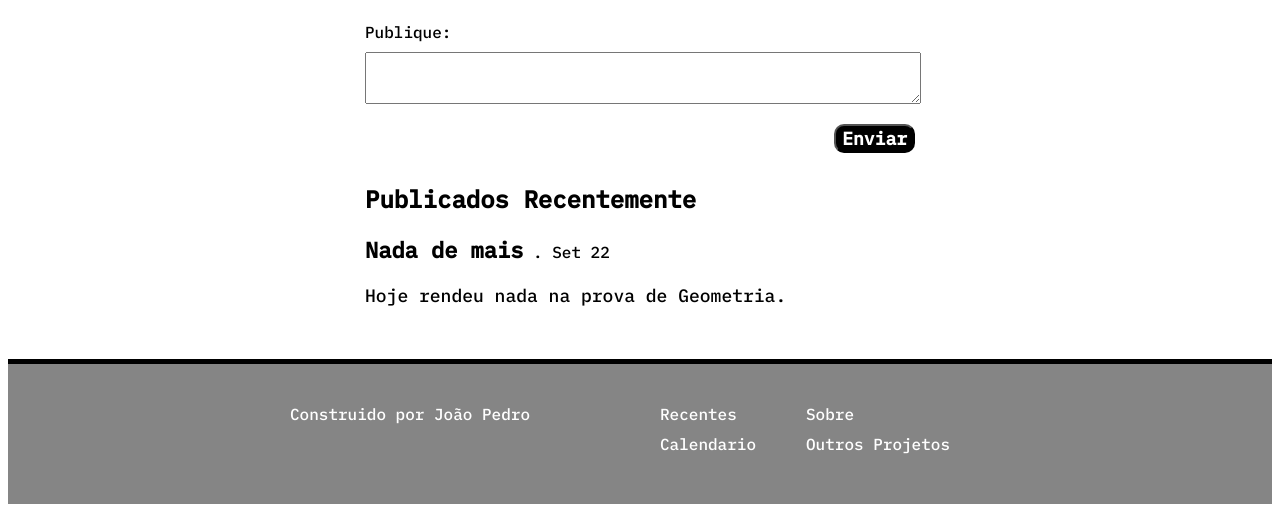
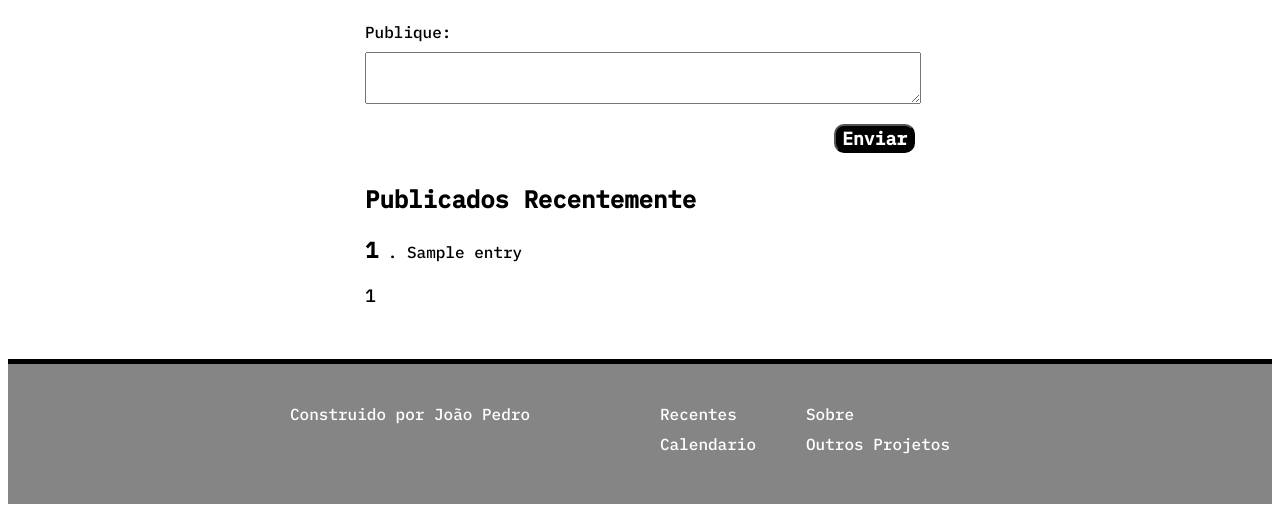
Before and after one commit to sherecks/MicroBlog, a Flask app: template templates/index.html in a window 1280 px wide. Shown: the part 265-773 px from the top of the page. Run offline with Flask 2, Linux system fonts and the light colour scheme; the template is opened without the code that fills it: most values are stand-ins (such as "Sample title", 1, 10 or a date in 2020).

Commit message:
Aplicando o Form no Flask

```diff
--- a/app.py
+++ b/app.py
@@ -1,8 +1,25 @@
-from flask import Flask, render_template
+import datetime
+from flask import Flask, render_template, request
 
 
 app = Flask(__name__)
 
-@app.route("/")
+entries = []
+
+@app.route("/", methods=["GET", "POST"])
 def home():
-    return render_template("index.html")
+    if request.method == "POST":
+        entry_exemplo = request.form.get("exemplo")
+        format_date = datetime.datetime.today().strftime("%d-%m-%y")
+        entries.append((entry_exemplo, format_date))
+
+    entries_with_date = [
+        (
+            entry[0],
+            entry[1],
+            datetime.datetime.strptime(entry[1], "%d-%m-%y").strftime("%b %d")
+        )
+        for entry in entries
+    ]
+
+    return render_template("index.html", entries=entries_with_date)
--- a/templates/index.html
+++ b/templates/index.html
@@ -23,9 +23,9 @@
     <main>
         <section>
             <h1>Postagens Diarías</h1>
-            <form action="/entry" method="post">
+            <form method="post">
                 <p class="input-form">
-                    <label class="label-form">Publique:</label>
+                    <label for="entry" class="label-form">Publique:</label>
                     <textarea name="exemplo" id="entry" class="exemplo-campo"></textarea>
                 </p>
                 <button type="submit" class="enviar-form">Enviar</button>
@@ -33,15 +33,17 @@
         </section>
         <section>
             <h1 class="posts">Publicados Recentemente</h1>
+            {% for entry in entries %}
             <article>
                 <div>
-                    <h2 class="title">Nada de mais</h2>
-                    <time class="date" datetime="22-09-2022">. Set 22</time>
+                    <h2 class="title">{{ entry[0] | truncate(10, true) }}</h2>
+                    <time class="date" datetime="{{ entry[1] }}">. {{ entry[2] }}</time>
                 </div>
                 <p class="conteudo">
-                    Hoje rendeu nada na prova de Geometria.
+                    {{ entry[0] }}
                 </p>
             </article>
+            {% endfor %}
         </section>
 
     </main>
```
